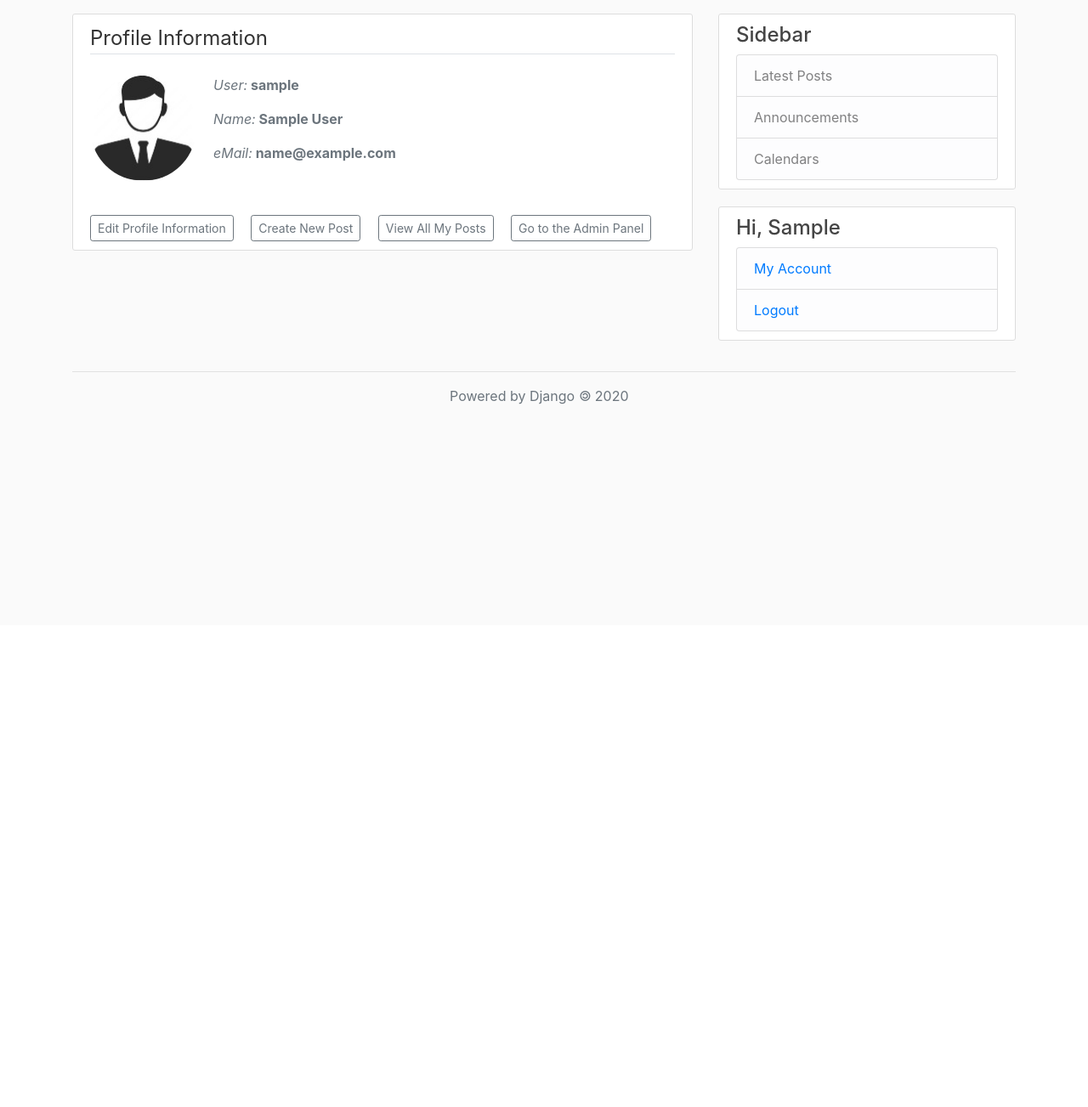
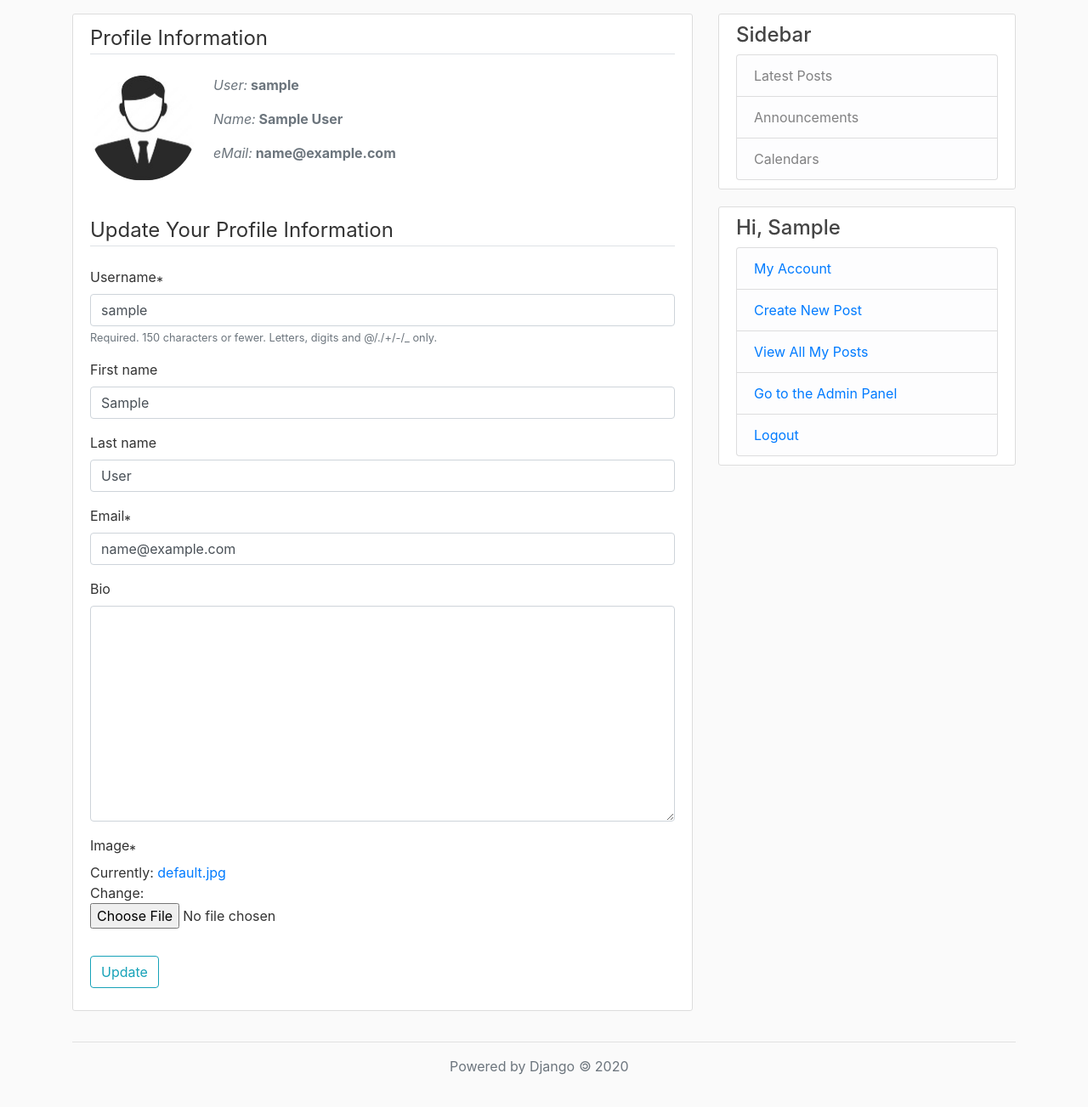
Before and after one commit to adejonghm/django_blog, a Django app: page /profile/ in a window 1280 px wide. Shown: the part 64-1367 px from the top of the page at 85% size. Before the commit the page ends 540 px from the top, so only its background shows below. Run offline with Django 3.2, Linux system fonts and the light colour scheme; the visitor is signed in with stand-in values (Sample User, id 1); data that the repository does not hold is empty; some libraries are stand-ins or nearby versions.

Commit message:
First version, Done!

```diff
--- a/blog/templates/blog/base.html
+++ b/blog/templates/blog/base.html
@@ -73,14 +73,40 @@
 		            </div>
 		            <div class="content-section">
 		                <h4>Hi, {{ user.first_name }}</h4>
+		                {% if user.is_superuser %}
 		                	<ul class="list-group">
 				                <li class="list-group-item list-group-item-light">
 				                    <a class="link-profile-panel" href="{% url 'profile' %}">My Account</a>
 				                </li>
 				                <li class="list-group-item list-group-item-light">
+				                    <a class="link-profile-panel" href="{% url 'post_create' %}">Create New Post</a>
+				                </li>
+				                <li class="list-group-item list-group-item-light">
+				                    <a class="link-profile-panel" href="{% url 'user_posts' user.username%}">View All My Posts</a>
+				                </li>
+				                <li class="list-group-item list-group-item-light">
+				                    <a class="link-profile-panel" href="../admin/" target="new tab">Go to the Admin Panel</a>
+				                </li>
+				                <li class="list-group-item list-group-item-light">
 				                    <a class="link-profile-panel" href="{% url 'logout' %}">Logout</a>
 				                </li>
 		                	</ul>
+		                {% else %}
+		                	<ul class="list-group">
+				                <li class="list-group-item list-group-item-light">
+				                    <a class="link-profile-panel" href="{% url 'profile' %}">My Account</a>
+				                </li>
+				                <li class="list-group-item list-group-item-light">
+				                    <a class="link-profile-panel" href="{% url 'post_create' %}">Create New Post</a>
+				                </li>
+				                <li class="list-group-item list-group-item-light">
+				                    <a class="link-profile-panel" href="{% url 'user_posts' user.username%}">View All My Posts</a>
+				                </li>
+				                <li class="list-group-item list-group-item-light">
+				                    <a class="link-profile-panel" href="{% url 'logout' %}">Logout</a>
+				                </li>
+		                	</ul>
+		                {% endif %}
 		            </div>
                 {% else %}
 		            <div class="content-section">
--- a/users/templates/users/password_reset_complete.html
+++ b/users/templates/users/password_reset_complete.html
@@ -6,5 +6,5 @@
 		Your password has been set.
 	</div>
 
-	<a href="{% url 'login' %}">Log In Here</a>
+	<a class="link-profile-panel ml-1" href="{% url 'login' %}">Log In Here</a>
 {% endblock content %}
--- a/users/templates/users/profile.html
+++ b/users/templates/users/profile.html
@@ -15,16 +15,17 @@
 		</div>
 		<br>
 		<div>
-		    {% if user.is_superuser %}
-				<a class="btn btn-outline-secondary btn-sm mr-3" href="{% url 'update_profile' %}">Edit Profile Information</a>
-				<a class="btn btn-outline-secondary btn-sm mr-3" href="{% url 'post_create' %}">Create New Post</a>
-				<a class="btn btn-outline-secondary btn-sm mr-3" href="{% url 'user_posts' user.username%}">View All My Posts</a>
-				<a class="btn btn-outline-secondary btn-sm mr-3" href="../admin/" target="new tab">Go to the Admin Panel</a>
-			{% else %}
-				<a class="btn btn-outline-secondary btn-sm mr-3" href="{% url 'update_profile' %}">Edit Profile Information</a>
-				<a class="btn btn-outline-secondary btn-sm mr-3" href="{% url 'post_create' %}">Create New Post</a>
-				<a class="btn btn-outline-secondary btn-sm mr-3" href="{% url 'user_posts' user.username%}">View All My Posts</a>
-			{% endif %}
+		    <legend class="border-bottom mb-4">Update Your Profile Information</legend>
+		    <form method="POST" enctype="multipart/form-data">
+		        {% csrf_token %}
+		        <fieldset class="form-group">
+		            {{ u_form | crispy }}
+		            {{ p_form | crispy }}
+		        </fieldset>
+		        <div class="form-group">
+		            <button class="btn btn-outline-info" type="submit">Update</button>
+		        </div>
+		    </form>
 		</div>
 		<!--<br>
 			<legend class="border-bottom mb-4">Your Posts</legend>
--- a/users/urls.py
+++ b/users/urls.py
@@ -18,6 +18,5 @@ urlpatterns = [
     path('password_reset_complete/',
          auth_views.PasswordResetCompleteView.as_view(template_name='users/password_reset_complete.html'),
          name='password_reset_complete'),
-    path('profile/', views.profile, name='profile'),
-    path('profile/update_profile/', views.update_profile, name='update_profile')
+    path('profile/', views.profile, name='profile')
 ]
--- a/users/views.py
+++ b/users/views.py
@@ -10,7 +10,8 @@ def register(request):
         if form.is_valid():
             form.save()
             username = form.cleaned_data.get('username')
-            messages.success(request, 'Thanks you {}! Your account has been created.'.format(username))
+            messages.success(
+                request, 'Thanks you {}! Your account has been created.'.format(username))
             return redirect('login')
     else:
         form = UserRegisterForm()
@@ -22,17 +23,25 @@ def register(request):
 def profile(request):
     if request.method == 'POST':
         u_form = UserUpdateForm(request.POST, instance=request.user)
-
-        if u_form.is_valid():
+        p_form = ProfileUpdateForm(
+            request.POST, request.FILES, instance=request.user.profile)
+        if u_form.is_valid() and p_form.is_valid():
             u_form.save()
+            p_form.save()
 
             # SHOWING MESSAGE!
             messages.success(request, 'Your account has been updated!')
             return redirect('profile')
     else:
         u_form = UserUpdateForm(instance=request.user)
+        p_form = ProfileUpdateForm(instance=request.user.profile)
 
-    return render(request, 'users/profile.html', {'u_form': u_form})
+    context = {
+        'u_form': u_form,
+        'p_form': p_form
+    }
+
+    return render(request, 'users/profile.html', context)
 
 
 @login_required
@@ -58,26 +67,19 @@ def update_profile(request):
     }
     return render(request, 'users/update_profile.html', context)
 
+
 # @login_required
 # def profile(request):
 #     if request.method == 'POST':
 #         u_form = UserUpdateForm(request.POST, instance=request.user)
-#         p_form = ProfileUpdateForm(request.POST, request.FILES,
-#                                    instance=request.user.profile)
-#         if u_form.is_valid() and p_form.is_valid():
+
+#         if u_form.is_valid():
 #             u_form.save()
-#             p_form.save()
 
 #             # SHOWING MESSAGE!
 #             messages.success(request, 'Your account has been updated!')
 #             return redirect('profile')
 #     else:
 #         u_form = UserUpdateForm(instance=request.user)
-#         p_form = ProfileUpdateForm(instance=request.user.profile)
 
-#     context = {
-#         'u_form': u_form,
-#         'p_form': p_form
-#     }
-
-#     return render(request, 'users/profile.html', context)
+#     return render(request, 'users/profile.html', {'u_form': u_form})
```
Also changed, not shown: users/templates/users/update_profile.html (deleted, +0 -18 lines). Lines whose indentation alone changed are shown as unchanged.
